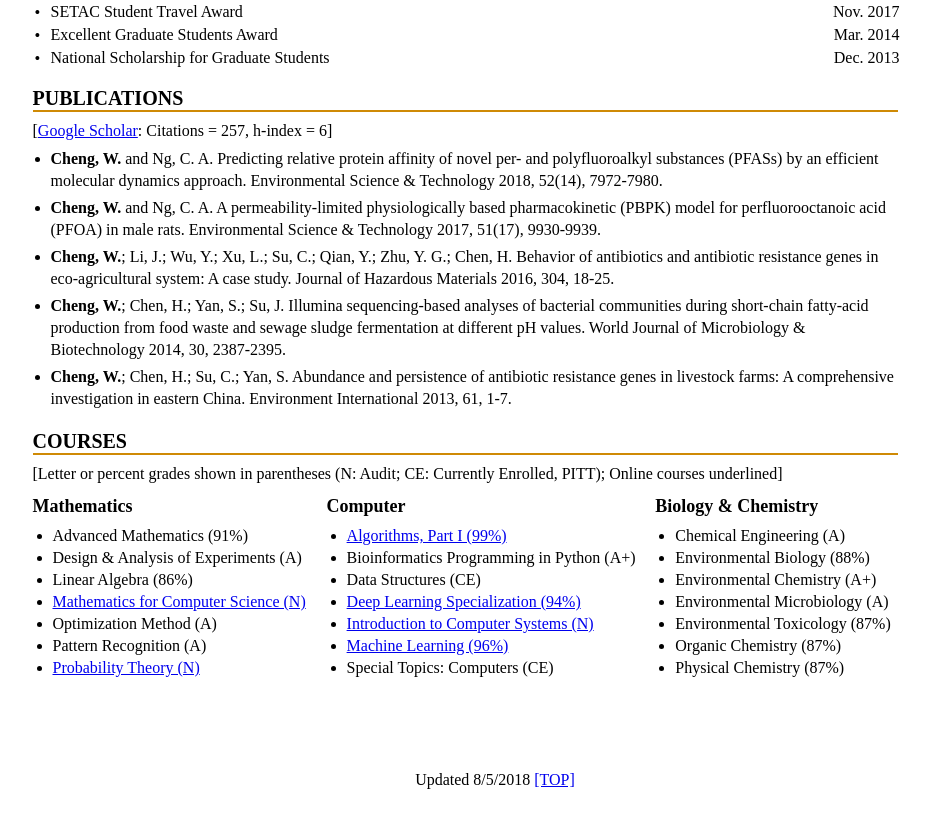
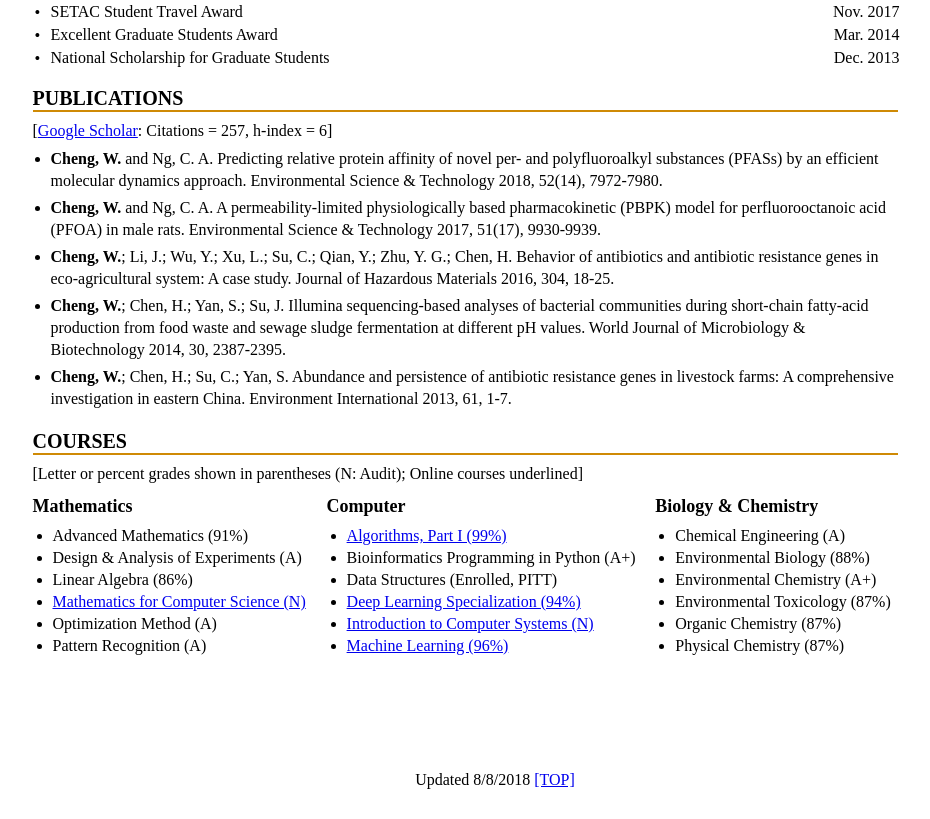
Before and after one commit to cheng-weixiao/site, a plain HTML site: page index.html in a window 1280 px wide. Shown: the part 936-1755 px from the top of the page, without its empty margins (175-1105 px from the left). Drawn offline with Linux system fonts and the light colour scheme.

Commit message:
Update index.html

```diff
--- a/index.html
+++ b/index.html
@@ -143,19 +143,17 @@
 
 
 		    <h1 class="title">COURSES</h1>
-		    <p class="note">[Letter or percent grades shown in parentheses (N: Audit; CE: Currently Enrolled, PITT); Online courses underlined]</p>
+		    <p class="note">[Letter or percent grades shown in parentheses (N: Audit); Online courses underlined]</p>
 		    <div class="course">
 		    	<div class="math">
 		    		<h2>Mathematics</h2>
 		    		<ul>
 		    			<li>Advanced Mathematics (91%)</li>
-
 		    			<li>Design & Analysis of Experiments (A)</li>
 		    			<li>Linear Algebra (86%)</li>
 		    			<li><a href="https://ocw.mit.edu/courses/electrical-engineering-and-computer-science/6-042j-mathematics-for-computer-science-fall-2010/">Mathematics for Computer Science (N)</a></li>
 		    			<li>Optimization Method (A)</li>
 		    			<li>Pattern Recognition (A)</li>
-		    			<li><a href="https://ocw.mit.edu/courses/electrical-engineering-and-computer-science/6-041-probabilistic-systems-analysis-and-applied-probability-fall-2010/">Probability Theory (N)</a></li>
 		    		</ul>
 		    	</div>
 		    	<div class="computer">
@@ -164,11 +162,10 @@
 
 		    			<li><a href="https://www.coursera.org/learn/algorithms-part1">Algorithms, Part I (99%)</a></li>
 		    			<li>Bioinformatics Programming in Python (A+)</li>
-		    			<li>Data Structures (CE)</li>
+		    			<li>Data Structures (Enrolled, PITT)</li>
 		    			<li><a href="https://www.coursera.org/specializations/deep-learning">Deep Learning Specialization (94%)</a></li>
 		    			<li><a href="https://www.cs.cmu.edu/~213/schedule.html">Introduction to Computer Systems (N)</a></li>
 		    			<li><a href="https://www.coursera.org/learn/machine-learning">Machine Learning (96%)</a></li>
-		    			<li>Special Topics: Computers (CE)</li>
 
 		    		</ul>
 		    	</div>
@@ -179,7 +176,6 @@
 		    			<li>Chemical Engineering (A)</li>
 		    			<li>Environmental Biology (88%)</li>
 		    			<li>Environmental Chemistry (A+)</li>
-		    			<li>Environmental Microbiology (A)</li>
 		    			<li>Environmental Toxicology (87%)</li>
 		    			<li>Organic Chemistry (87%)</li>
 		    			<li>Physical Chemistry (87%)</li>
@@ -190,7 +186,7 @@
 
 		</section>
 		<footer>
-			<p>Updated 8/5/2018 <a href="#top">[TOP]</a></p>
+			<p>Updated 8/8/2018 <a href="#top">[TOP]</a></p>
 		</footer>
 	</article>
 </body>
```
